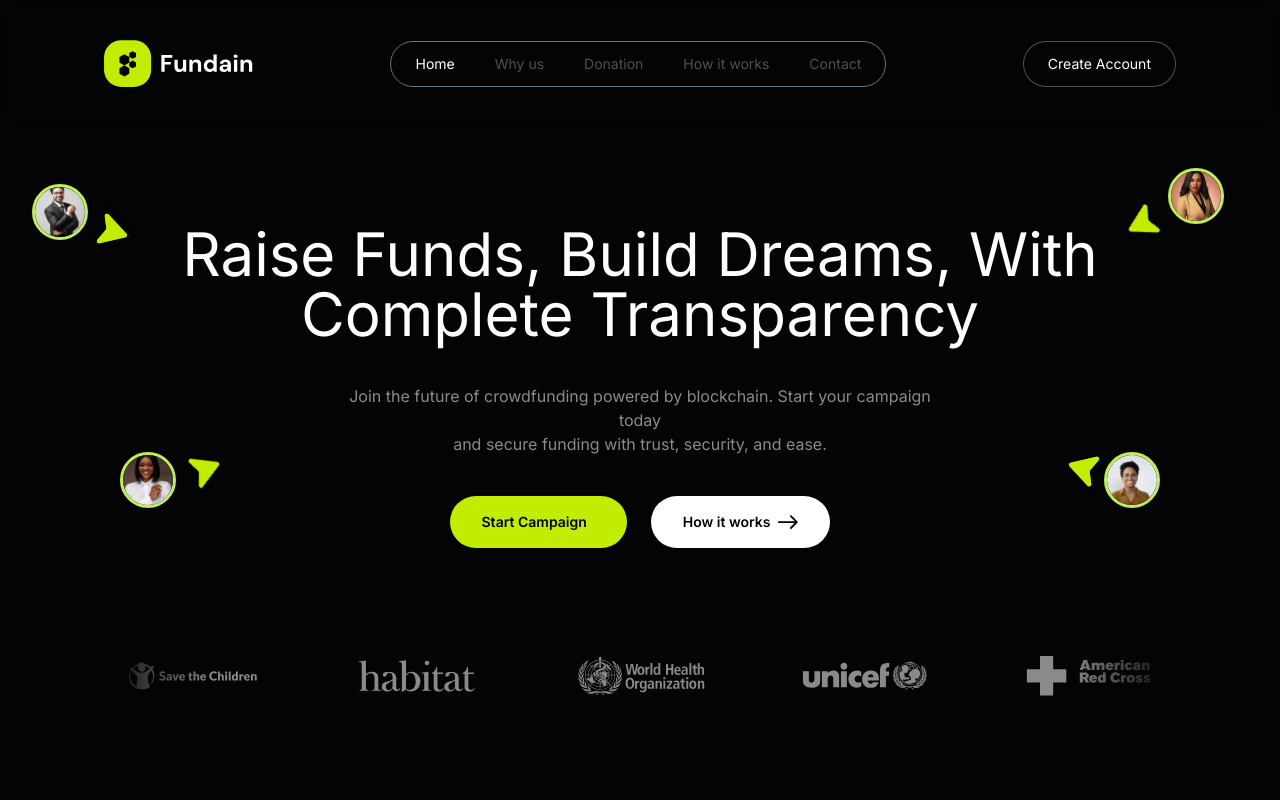
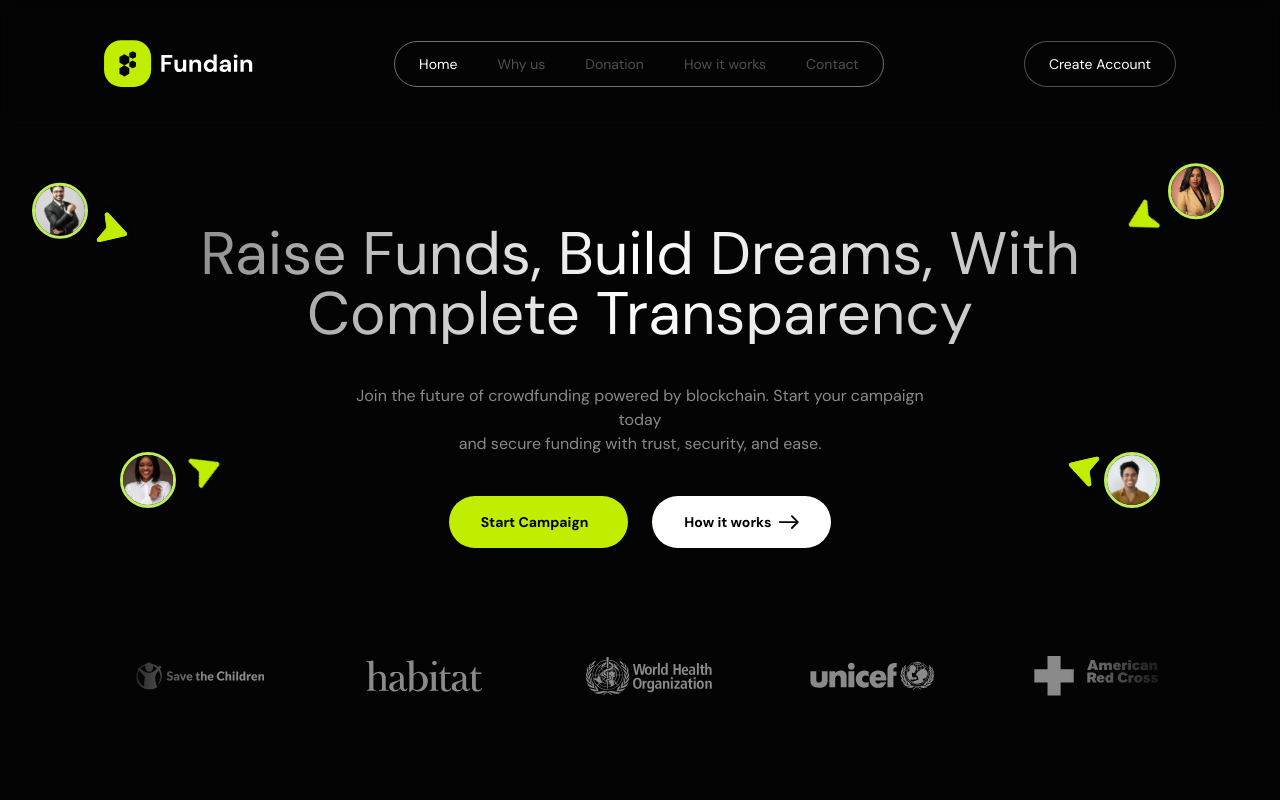
Before and after one commit to OyedejiEnoch/Fundain, a Next.js app: page / in a window 1280 px wide. Shown: the top 800 px of the page. Built offline with nearby package versions, Linux system fonts and the light colour scheme.

Commit message:
update animations

```diff
--- a/src/app/layout.tsx
+++ b/src/app/layout.tsx
@@ -1,24 +1,23 @@
 import type { Metadata } from "next";
-import { Inter } from "next/font/google";
+// import { Inter } from "next/font/google";
+import { DM_Sans } from "next/font/google";
 // import { Geist, Geist_Mono } from "next/font/google";
 import "./globals.css";
 
-const inter = Inter({
-  variable: "--font-inter",
+// const inter = Inter({
+//   variable: "--font-inter",
+//   subsets: ["latin"],
+//   display: "swap",
+//   axes: ["opsz"],
+// });
+
+const dmSans = DM_Sans({
+  variable: "--font-dm-sans", // Define a CSS variable
   subsets: ["latin"],
   display: "swap",
-  axes: ["opsz"],
+  weight: ["400", "500", "700"], // Include only the weights you need
 });
 
-// const geistSans = Geist({
-//   variable: "--font-geist-sans",
-//   subsets: ["latin"],
-// });
-
-// const geistMono = Geist_Mono({
-//   variable: "--font-geist-mono",
-//   subsets: ["latin"],
-// });
 
 export const metadata: Metadata = {
   title: "Fundain",
@@ -33,7 +32,7 @@ export default function RootLayout({
   return (
     <html lang="en">
       <body
-        className={`${inter.variable} font-sans bg-[#040404] text-white antialiased`}
+        className={`${dmSans.variable} font-sans bg-[#040404] text-white antialiased`}
       >
         {children}
       </body>
--- a/src/sections/About.tsx
+++ b/src/sections/About.tsx
@@ -99,7 +99,7 @@ const About = () => {
                     </div>
 
                     <div>
-                        <Image src={aboutImg1} alt='image' className='' />
+                        <Image src={aboutImg1} alt='image' className='rounded-2xl' />
                     </div>
                 </div>
             </motion.div>
@@ -190,7 +190,7 @@ const About = () => {
             </div>
 
 
-            <div className='flex-1'>
+            <section id='donation' className='flex-1'>
                 <motion.h2
                   initial={{
                     opacity:0,
@@ -213,7 +213,7 @@ const About = () => {
                  </Button>
                  </div>
 
-            </div>
+            </section>
 
          </div>
 
--- a/src/sections/Faq.tsx
+++ b/src/sections/Faq.tsx
@@ -58,7 +58,58 @@ const Faq = () => {
         </div>
 
         <div className='mt-10'>
-        <Carousel className="w-full">
+          {/* Mobile */}
+        <Carousel className='md:hidden w-full'>
+            <CarouselContent>
+              <CarouselItem>
+              <motion.div
+                initial={{
+                  opacity:0
+                }}
+                animate={{
+                  opacity:inView ? 1 :0
+                }}
+                transition={{
+                  delay:1.6,
+                  duration:0.8,
+                  ease:'easeIn'
+                }}
+                >
+                <h2 className='text-lg md:text-xl mt-4 text-white'>What can I fundraise for?</h2>
+                <p className='max-md:text-sm mt-4 mb-4 text-[#8A8A8A]'>Find answers to your most common questions about setting up and managing your fundraising campaigns.
+                We&apos;re here to make the process simple, secure, and transparent every step of the way.
+                </p>
+            </motion.div>
+
+              </CarouselItem>
+
+              <CarouselItem>
+              <motion.div
+                initial={{
+                  opacity:0
+                }}
+                animate={{
+                  opacity:inView ? 1 :0
+                }}
+                transition={{
+                  delay:2,
+                  duration:0.8,
+                  ease:'easeIn'
+                }}
+                >
+                <h2 className='text-lg md:text-xl mt-4 text-white'>Is my donation secure?</h2>
+                <p className='max-md:text-sm mt-4 mb-4 text-[#8A8A8A]'>Yes! We use blockchain technology to ensure that every donation is secure, transparent,
+                and tracked. You can see exactly where your funds go, making the process fully trustworthy.
+                </p>
+            </motion.div>
+              </CarouselItem>
+            </CarouselContent>
+            <CarouselPrevious />
+      <CarouselNext />
+        </Carousel>
+
+        {/* Laptop */}
+        <Carousel className="hidden md:flex w-full">
         <CarouselContent className='w-full'>
         <CarouselItem className='flex w-full flex-col md:flex-row  gap-10 p-4'>
             <motion.div
--- a/src/sections/Features.tsx
+++ b/src/sections/Features.tsx
@@ -104,9 +104,20 @@ const Features = () => {
                 ease:'easeIn'
             }}
             className='border border-white/40 pt-10 pl-4 flex-1 rounded-xl'>
-                <div className='px-16'>
+                <motion.div className='px-16'
+                 animate={{
+                    translateY:[-10, 10],
+
+                  }}
+                  transition={{
+                    repeat:Infinity,
+                    repeatType:"mirror",
+                    duration:1.5,
+                    ease:"easeInOut"
+                  }}
+                >
                 <Image src={featureImg1} alt='image' />
-                </div>
+                </motion.div>
 
                 <div className='mt-14 pl-10'>
                 <Image src={featureImg2} alt='image' />
--- a/src/sections/Header.tsx
+++ b/src/sections/Header.tsx
@@ -79,10 +79,10 @@ const Header = () => {
             </button>
 
             <svg xmlns="http://www.w3.org/2000/svg" width="28" height="28" viewBox="0 0 24 24" fill="none" stroke="currentColor" strokeWidth="2" strokeLinecap="round" strokeLinejoin="round"
-                        className="feather feather-menu md:hidden" onClick={()=>setIsOpen(!isOpen)}>
-                <line x1="3" y1="6" x2="21" y2="6"  className={(twMerge('origin-left  transition duration-200', isOpen && 'rotate-45 -translate-y-1'))}></line>
-                <line x1="3" y1="12" x2="21" y2="12" className={(twMerge(' transition duration-200',isOpen && 'opacity-0'))}></line>
-                <line x1="3" y1="18" x2="21" y2="18" className={(twMerge('origin-left  transition duration-200',isOpen && '-rotate-45 translate-y-1'))}></line>
+                        className="feather feather-menu md:hidden text-white" onClick={()=>setIsOpen(!isOpen)}>
+                <line x1="3" y1="6" x2="21" y2="6"  className={(twMerge('origin-left  transition duration-200 text-white', isOpen && 'rotate-45 -translate-y-1'))}></line>
+                <line x1="3" y1="12" x2="21" y2="12" className={(twMerge(' transition duration-200 text-white',isOpen && 'opacity-0'))}></line>
+                <line x1="3" y1="18" x2="21" y2="18" className={(twMerge('origin-left  transition duration-200 text-white',isOpen && '-rotate-45 translate-y-1'))}></line>
             </svg>
         </div>
       </div>
--- a/src/sections/Hero.tsx
+++ b/src/sections/Hero.tsx
@@ -57,7 +57,7 @@ const Hero = () => {
                 duration:1,
                 ease:'easeInOut'
             }}
-            className='text-center text-4xl md:text-5xl lg:text-6xl text-white'>Raise Funds, Build Dreams, With Complete Transparency</motion.h2>
+            className='text-center text-4xl md:text-5xl lg:text-6xl bg-gradient-to-r from-[#797878] via-[#ffffff] to-[#aba9a9] bg-clip-text text-transparent '>Raise Funds, Build Dreams, With Complete Transparency</motion.h2>
 
             <motion.p
             initial={{
@@ -70,7 +70,7 @@ const Hero = () => {
                 delay:0.8,
                 ease:'easeIn'
             }}
-            ref={scope} className='text-center text-[#8A8A8A] max-w-[600px] mx-auto mt-10     w-full'>Join the future of crowdfunding powered by blockchain. Start your campaign today and secure funding with trust, security, and ease.</motion.p>
+            ref={scope} className='text-center text-[#8A8A8A] max-w-[600px] mx-auto mt-10 w-full'>Join the future of crowdfunding powered by blockchain. Start your campaign today and secure funding with trust, security, and ease.</motion.p>
 
 
             <div className='flex flex-col md:flex-row justify-center items-center gap-6 mt-10'>
@@ -119,12 +119,26 @@ const Hero = () => {
                 opacity:1
             }}
             transition={{
-                delay:2,
+                delay:2.3,
                 ease:'easeIn'
             }}
+            >
+
+            <motion.div
+           animate={{
+            translateY:[-6, 6],
+        }}
+        transition={{
+            delay:2,
+            repeat:Infinity,
+            repeatType:"mirror",
+            duration:3,
+            ease:"easeInOut"
+        }}
             drag
-            className='absolute -top-16 md:-top-10 left-2 md:-left-2'>
+            className='absolute -top-20 md:-top-10 left-2 md:-left-2'>
                 <ImageArrow imageShow={image3} className='top-5 right-5 rotate-[180deg]'   />
+            </motion.div>
             </motion.div>
 
             <motion.div
@@ -138,9 +152,22 @@ const Hero = () => {
                 delay:2.3,
                 ease:'easeIn'
             }}
+            >
+            <motion.div
+
+            animate={{
+                translateY:[-6, 6],
+            }}
+            transition={{
+                repeat:Infinity,
+                repeatType:"mirror",
+                duration:3,
+                ease:"easeInOut"
+            }}
             drag
-            className=' absolute -top-20 -right-0 md:-right-12 md:-top-14'>
+            className=' absolute -top-20 -right-10 md:-right-12 md:-top-14'>
                 <ImageArrow imageShow={image1} className='-left-10 top-10 -rotate-45'   />
+            </motion.div>
             </motion.div>
 
             <motion.div
--- a/tailwind.config.ts
+++ b/tailwind.config.ts
@@ -18,10 +18,7 @@ export default {
   		}
   	},
   	fontFamily: {
-  		sans: [
-  			'var(--font-inter)',
-  			'sans-serif'
-  		]
+		sans: ["var(--font-dm-sans)", "sans-serif"],
   	},
   	screens: {
   		sm: '375px',
```
Lines whose indentation alone changed are shown as unchanged.
